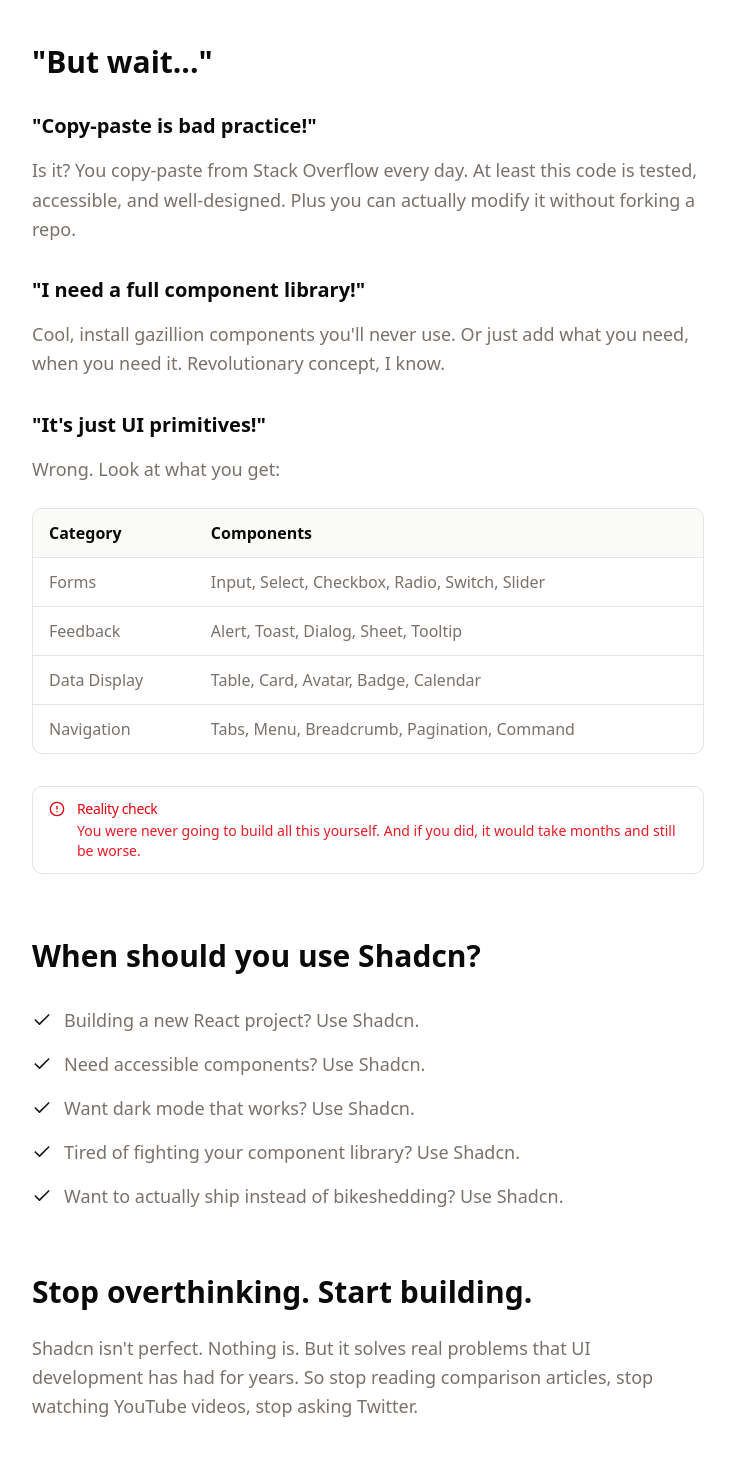
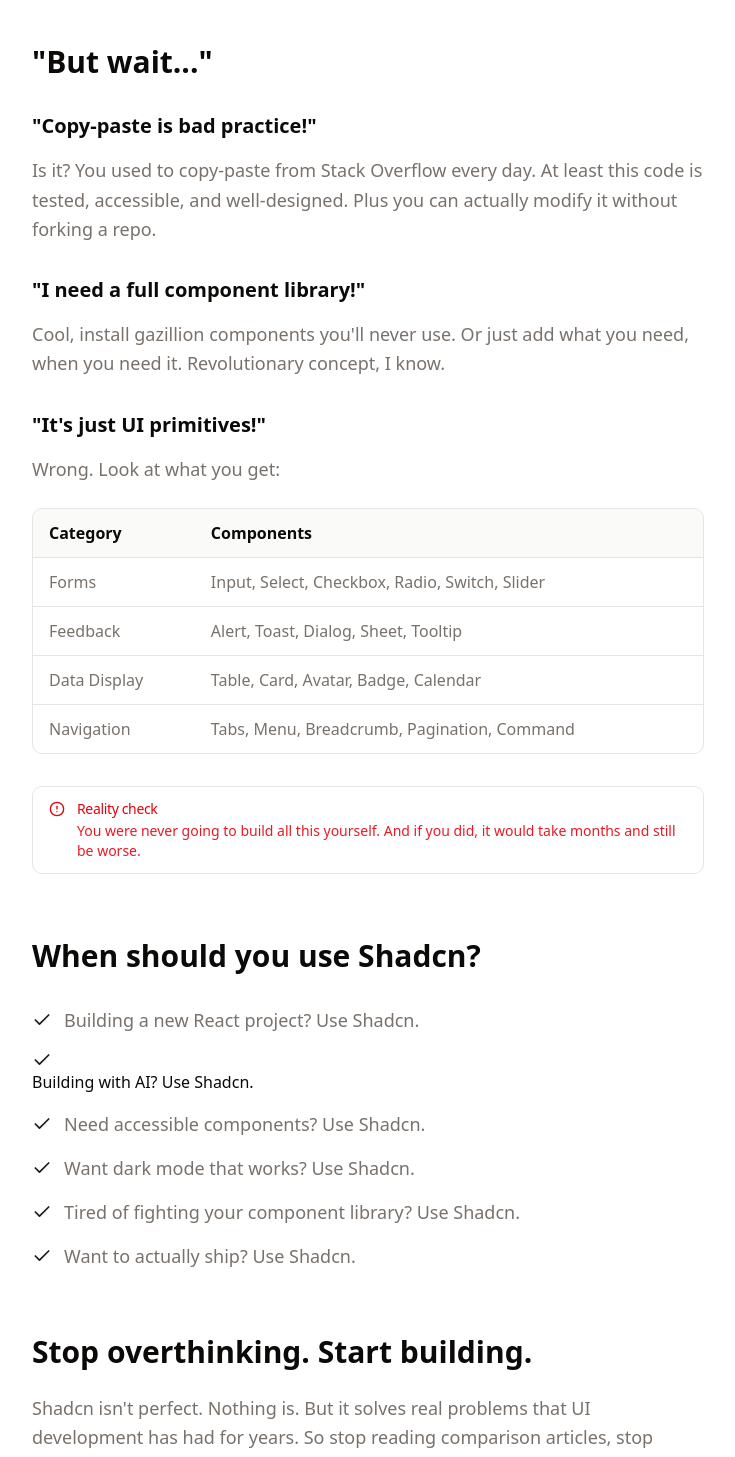
Before and after one commit to TheOrcDev/justfuckinguseshadcn, a Next.js app: page / in a window 1280 px wide. Shown: the part 2933-4390 px from the top of the page, without its empty margins (272-1007 px from the left). Built offline with nearby package versions, Linux system fonts and the light colour scheme.

Commit message:
fix: update homepage text for clarity and add new AI-related feature to promote Shadcn

```diff
--- a/app/page.tsx
+++ b/app/page.tsx
@@ -173,9 +173,9 @@
             &quot;Copy-paste is bad practice!&quot;
           </h3>
           <p className="mb-8 text-lg text-muted-foreground leading-relaxed">
-            Is it? You copy-paste from Stack Overflow every day. At least this
-            code is tested, accessible, and well-designed. Plus you can actually
-            modify it without forking a repo.
+            Is it? You used to copy-paste from Stack Overflow every day. At
+            least this code is tested, accessible, and well-designed. Plus you
+            can actually modify it without forking a repo.
           </p>
 
           <h3 className="mb-4 font-bold text-xl">
@@ -253,6 +253,10 @@
               <Check className="h-5 w-5 shrink-0 text-primary" />
               Building a new React project? Use Shadcn.
             </li>
+            <li>
+              <Check className="h-5 w-5 shrink-0 text-primary" />
+              Building with AI? Use Shadcn.
+            </li>
             <li className="flex items-center gap-3 text-lg text-muted-foreground">
               <Check className="h-5 w-5 shrink-0 text-primary" />
               Need accessible components? Use Shadcn.
@@ -267,7 +271,7 @@
             </li>
             <li className="flex items-center gap-3 text-lg text-muted-foreground">
               <Check className="h-5 w-5 shrink-0 text-primary" />
-              Want to actually ship instead of bikeshedding? Use Shadcn.
+              Want to actually ship? Use Shadcn.
             </li>
           </ul>
 
```
